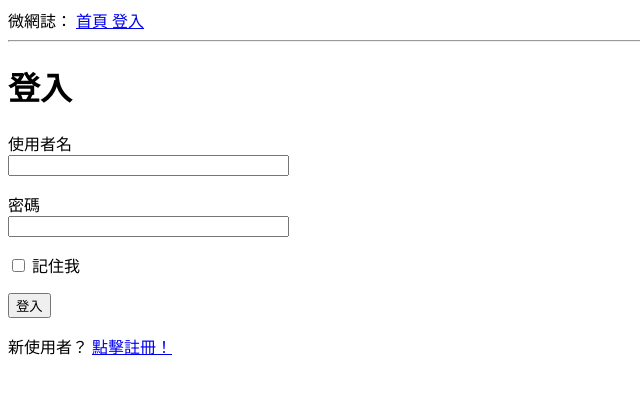
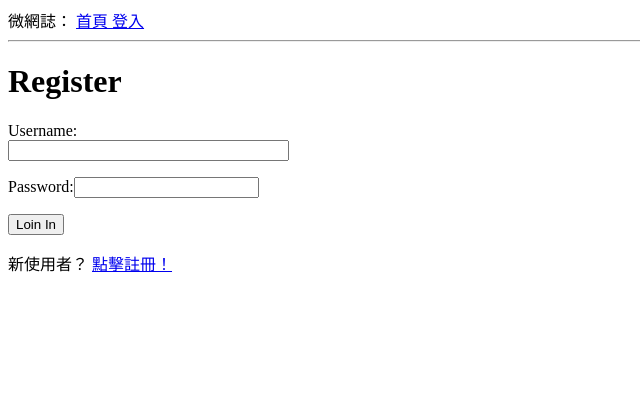
Before and after one commit to CodeShibaGo/m3-week-07-wendy0523, a Flask app: page /login in a window 1280 px wide. Shown: the top 394 px of the page, without its empty margins (0-640 px from the left). Run offline with Flask 3, Linux system fonts and the light colour scheme.

Commit message:
add login-csrf

```diff
--- a/microblog/app/forms.py
+++ b/microblog/app/forms.py
@@ -5,11 +5,6 @@ import sqlalchemy as sa
 from app import db
 from wtforms.validators import Length
 from app.model import User
-class LoginForm(FlaskForm):
-    username = StringField('使用者名', validators=[DataRequired(message="用戶名不可空白或超過32字")])
-    password = PasswordField('密碼', validators=[DataRequired(message="密碼不可空白"), Length(min=3, max=32, message="密碼長度應為6到32個字符")])
-    remember_me = BooleanField('記住我')
-    submit = SubmitField('登入')
 
 class RegistrationForm(FlaskForm):
     username = StringField('Username', validators=[DataRequired()])
--- a/microblog/app/routes.py
+++ b/microblog/app/routes.py
@@ -1,6 +1,5 @@
 from flask import render_template, flash, redirect, url_for,request
 from flask_login import login_user, logout_user, current_user, login_required
-from app.forms import LoginForm, RegistrationForm
 from werkzeug.security import generate_password_hash, check_password_hash
 from urllib.parse import urlsplit
 from app import app,db
@@ -55,19 +54,32 @@ def index():
 def login():
     if current_user.is_authenticated:
         return redirect(url_for('index'))
-    form = LoginForm()
-    if form.validate_on_submit():
-        user = db.session.scalar(
-            sa.select(User).where(User.username == form.username.data))
-        if user is None or not user.check_password(form.password.data):
+
+    username_error = None
+    password_error = None
+
+    if request.method == 'POST':
+        username = request.form.get('username')
+        password = request.form.get('password')
+        remember_me = request.form.get('rememberMe')
+
+        username_error = None if username else "此欄位不得為空"
+        password_error = None if password else "此欄位不得為空"
+
+        user = db.session.query(User).filter_by(username=username).first()
+
+        if user is None or not user.check_password(password):
             flash('無效的使用者名稱或密碼')
-            return redirect(url_for('login'))
-        login_user(user, remember=form.remember_me.data)
-        next_page = request.args.get('next')
-        if not next_page or urlsplit(next_page).netloc != '':
-            next_page = url_for('index')
-        return redirect(next_page)
-    return render_template('login.html', title='登入', form=form)
+        else:
+            login_user(user, remember=remember_me)
+            next_page = request.args.get('next')
+            if not next_page or urlsplit(next_page).netloc != '':
+                next_page = url_for('index')
+            return redirect(next_page)
+
+    return render_template('login.html', title='登入', username_error=username_error, password_error=password_error)
+
+
 @app.route('/logout')
 def logout():
     logout_user()
@@ -88,7 +100,7 @@ def register():
             return render_template('register.html', title='Register', password_error=password_error)
         hashed_password = generate_password_hash(password)
 
-        sql = "INSERT INTO user (username, email, password) VALUES (%s, %s, %s)"
+        sql = "INSERT INTO user (username, email, password_hash) VALUES (%s, %s, %s)"
         val = (username, email, hashed_password)
         cursor.execute(sql, val)
         # 提交事務
--- a/microblog/app/templates/login.html
+++ b/microblog/app/templates/login.html
@@ -1,23 +1,30 @@
 {% extends "base.html" %} {% block content %}
-<h1>登入</h1>
-<form action="" method="post" novalidate>
-  {{form.hidden_tag() }}
+<h1>Register</h1>
+<form action="" method="post">
+  <!-- CSRF Token -->
+  <input type="hidden" name="csrf_token" value="{{ csrf_token() }}" />
+
   <p>
-    {{form.username.label}}<br />
-    {{form.username(size=32) }}<br />
-    {% for error in form.username.errors %}
-    <span style="color: red">[{{ error }}]</span>
-    {% endfor %}
+    <label for="username">Username:</label><br />
+    <input type="text" id="username" name="username" size="32" required /><br />
+    {% if username_error %}
+    <span style="color: red">[{{ username_error }}]</span>
+    {% endif %}
+  </p>
+
+  <p>
+    <label for="password"
+      >Password:<input type="password" name="password"
+    /></label>
+    <br />
+    {% if password_error %}
+    <span style="color: red">[{{ password_error }}]</span>
+    {% endif %}
   </p>
   <p>
-    {{form.password.label}}<br />
-    {{form.password(size=32) }}<br />
-    {% for error in form.password.errors %}
-    <span style="color: red">[{{ error }}]</span>
-    {% endfor %}
+    <input type="submit" value="Loin In" />
   </p>
-  <p>{{ form.remember_me() }} {{ form.remember_me.label }}</p>
-  <p>{{ form.submit() }}</p>
 </form>
+
 <p>新使用者？ <a href="{{ url_for('register') }}"> 點擊註冊！</a></p>
 {% endblock %}
```
